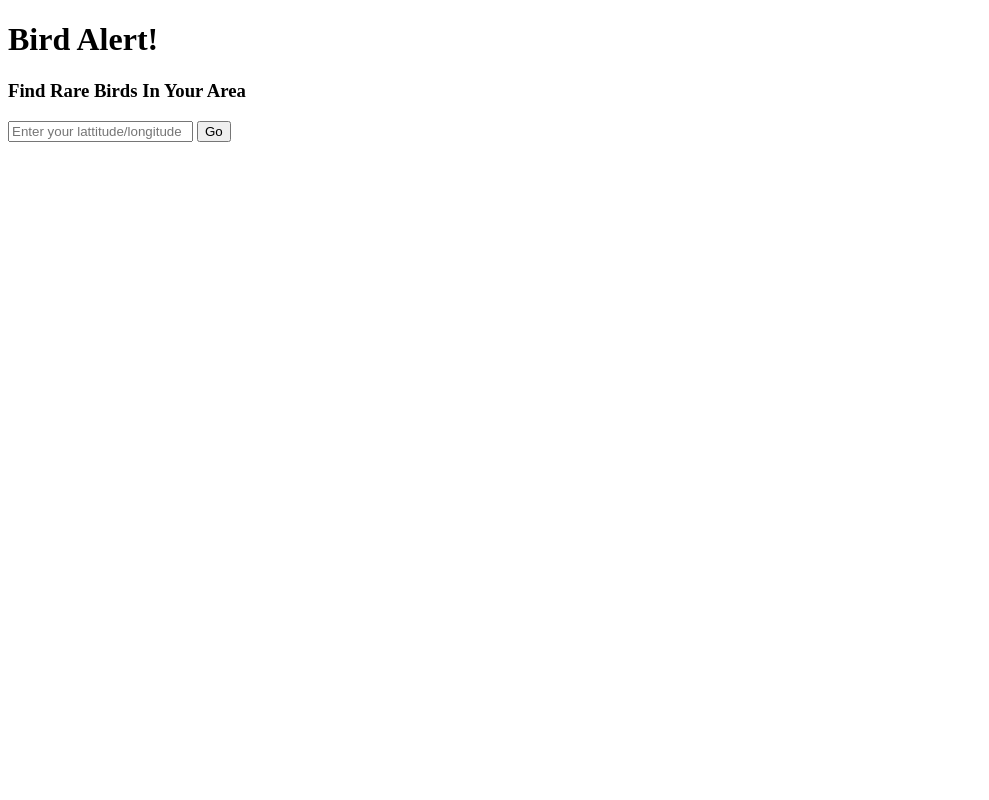
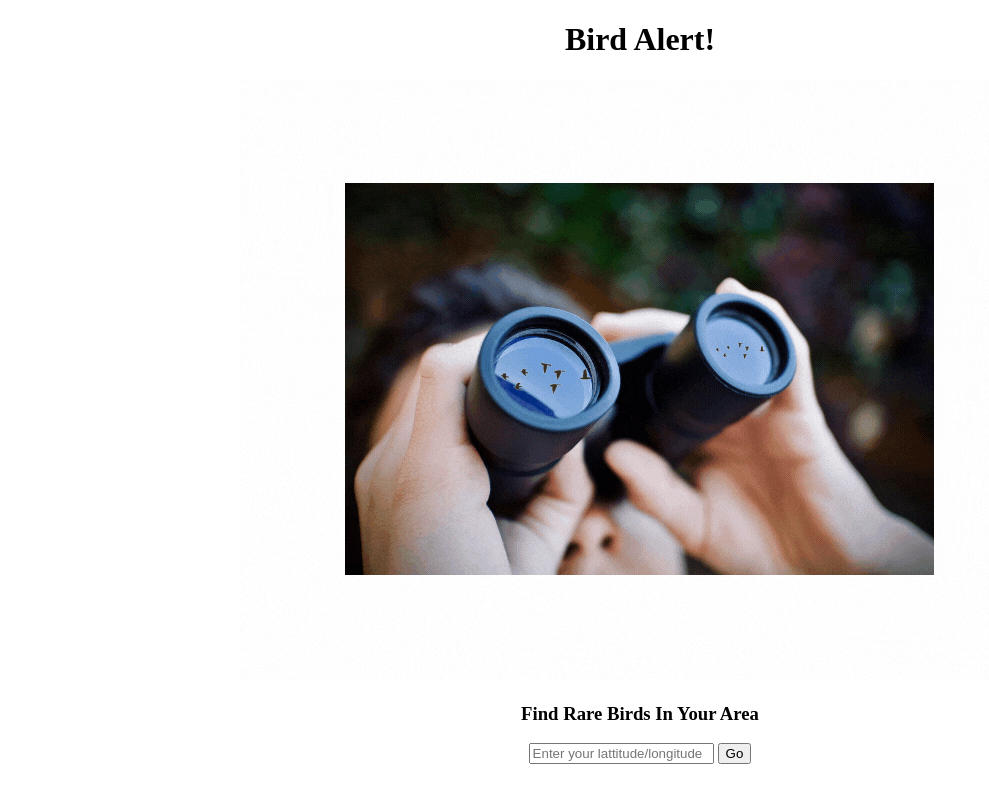
Before and after one commit to ldukles/birdAlert, a plain HTML site: page index.html in a window 1280 px wide. Shown: the whole page, without its empty margins (0-989 px from the left). Drawn offline with nearby package versions, Linux system fonts and the light colour scheme; no server answers.

Commit message:
adding image

```diff
--- a/css/style.css
+++ b/css/style.css
@@ -1,3 +1,3 @@
-/* body {
-    background-color: aquamarine;
-} */
+body {
+    text-align: center;
+}
--- a/index.html
+++ b/index.html
@@ -14,18 +14,15 @@
     <title>Bird Alert!</title>
   </head>
   <body>
-<header>
-    <h1>
-        Bird Alert!
-    </h1>
-<h3>
-    Find Rare Birds In Your Area
-</h3>
-</header>
-<div class="cont1">
-    <input type="text" placeholder="Enter your lattitude/longitude"/>
-    <input type="submit" value="Go"/>
-</div>
-<div class="cont2"></div>
+    <header>
+      <h1>Bird Alert!</h1>
+      <img src = "img/bird.gif"/>
+      <h3>Find Rare Birds In Your Area</h3>
+    </header>
+    <div class="cont1">
+      <input type="text" placeholder="Enter your lattitude/longitude" />
+      <input type="submit" value="Go" />
+    </div>
+    <div class="cont2"></div>
   </body>
 </html>
```
Also changed, not shown: img/bird.gif (added).
